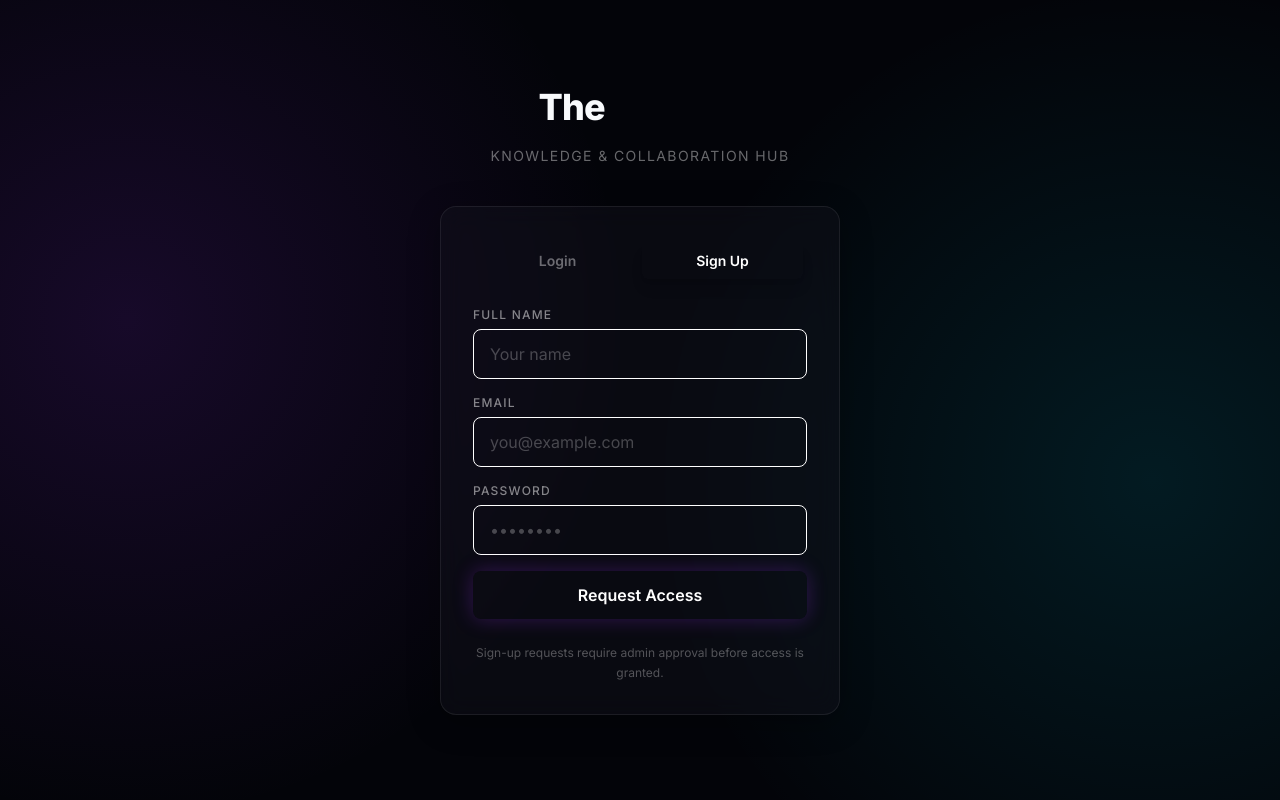
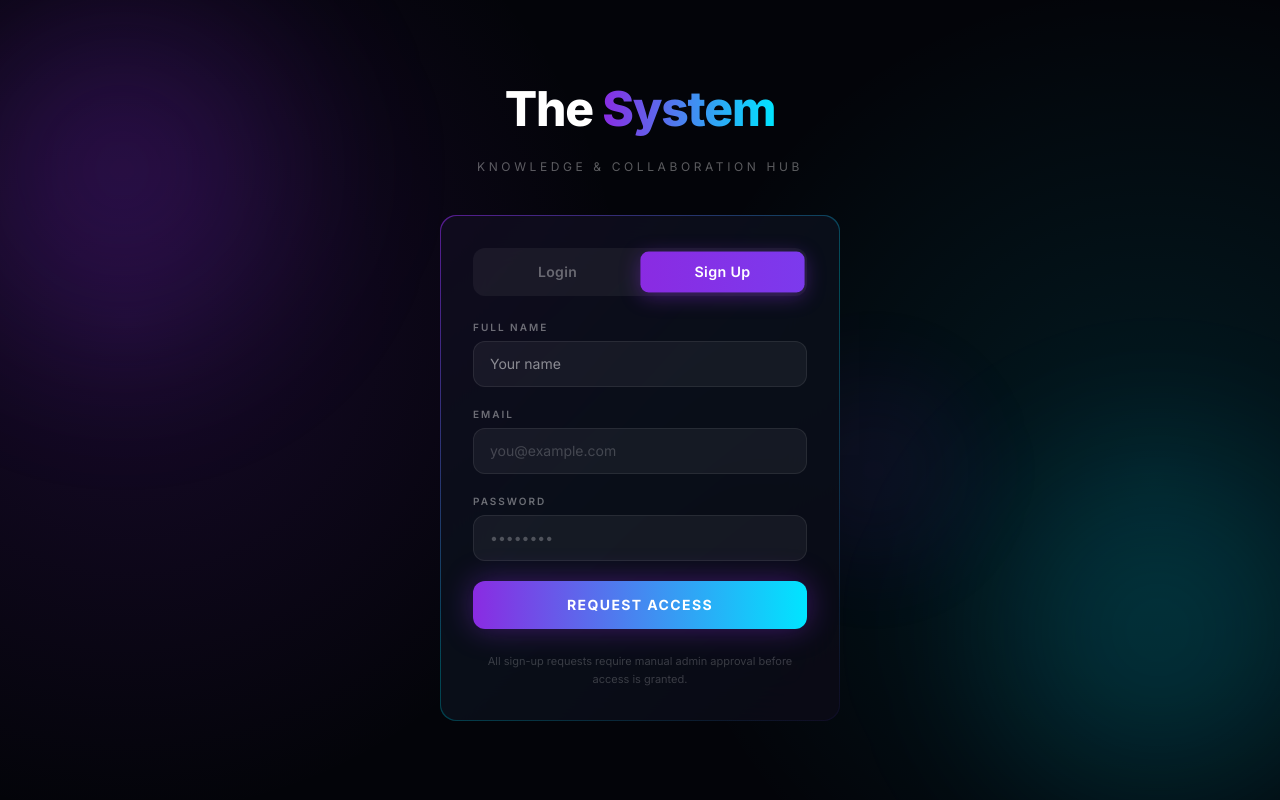
Before and after one commit to farhan86/The-System, a Next.js app in the folder web-app/: page / in a window 1280 px wide. Both pictures are taken after a click on the button "Sign Up". Built offline with nearby package versions, Linux system fonts and the light colour scheme.

Commit message:
Polish login page: gradient card border, animated field expansion, glow focus, vibrant button

```diff
--- a/web-app/src/app/page.tsx
+++ b/web-app/src/app/page.tsx
@@ -4,115 +4,200 @@ import { useState } from "react";
 export default function LoginPage() {
   const [mode, setMode] = useState<"login" | "signup">("login");
   const [loading, setLoading] = useState(false);
-  const [message, setMessage] = useState<string | null>(null);
+  const [message, setMessage] = useState<{ text: string; type: "success" | "info" } | null>(null);
 
   const handleSubmit = async (e: React.FormEvent<HTMLFormElement>) => {
     e.preventDefault();
     setLoading(true);
     setMessage(null);
-    const formData = new FormData(e.currentTarget);
-
+    await new Promise(r => setTimeout(r, 800));
     if (mode === "signup") {
-      // Signup: user is created with is_approved=false, pending admin review
-      setMessage("✅ Registration submitted! You'll receive access once approved by the admin.");
+      setMessage({ text: "Registration submitted! You'll receive access once approved by the admin.", type: "success" });
     } else {
-      // Login — will wire up to NextAuth signIn() in Phase 2
-      setMessage("🔐 Login integration coming in Phase 2.");
+      setMessage({ text: "Login integration will be wired in Phase 2.", type: "info" });
     }
     setLoading(false);
   };
 
   return (
     <div className="min-h-screen flex items-center justify-center relative overflow-hidden">
-      {/* Ambient glow orbs */}
-      <div className="absolute top-1/4 -left-40 w-96 h-96 rounded-full bg-[--color-primary] opacity-10 blur-3xl pointer-events-none" />
-      <div className="absolute bottom-1/4 -right-40 w-96 h-96 rounded-full bg-[--color-secondary] opacity-10 blur-3xl pointer-events-none" />
+
+      {/* Animated ambient background orbs */}
+      <div className="absolute top-[-10%] left-[-10%] w-[500px] h-[500px] rounded-full pointer-events-none"
+        style={{ background: "radial-gradient(circle, rgba(138,43,226,0.25) 0%, transparent 70%)", filter: "blur(60px)" }} />
+      <div className="absolute bottom-[-10%] right-[-10%] w-[500px] h-[500px] rounded-full pointer-events-none"
+        style={{ background: "radial-gradient(circle, rgba(0,229,255,0.18) 0%, transparent 70%)", filter: "blur(60px)" }} />
+      <div className="absolute top-[40%] right-[20%] w-[300px] h-[300px] rounded-full pointer-events-none"
+        style={{ background: "radial-gradient(circle, rgba(138,43,226,0.1) 0%, transparent 70%)", filter: "blur(40px)", animation: "pulse 4s ease-in-out infinite" }} />
 
       <div className="w-full max-w-md px-6 z-10">
-        {/* Logo */}
+
+        {/* Logo — force explicit colors to fix gradient rendering */}
         <div className="text-center mb-10">
-          <h1 className="text-4xl font-extrabold tracking-tight pb-2 leading-tight">
-            The <span className="text-transparent bg-clip-text bg-gradient-to-r from-[--color-primary] to-[--color-secondary]">System</span>
+          <h1 className="text-5xl font-extrabold tracking-tight pb-3 leading-tight">
+            <span className="text-white">The </span>
+            <span style={{ background: "linear-gradient(90deg, #8a2be2, #00e5ff)", WebkitBackgroundClip: "text", WebkitTextFillColor: "transparent", backgroundClip: "text" }}>
+              System
+            </span>
           </h1>
-          <p className="text-white/40 text-sm mt-2 tracking-widest uppercase">Knowledge & Collaboration Hub</p>
+          <p className="text-white/35 text-xs mt-2 tracking-[0.3em] uppercase">Knowledge & Collaboration Hub</p>
         </div>
 
-        {/* Card */}
-        <div className="glass-panel p-8 space-y-6">
+        {/* Card with glow border */}
+        <div className="relative rounded-2xl p-[1px] overflow-hidden"
+          style={{ background: "linear-gradient(135deg, rgba(138,43,226,0.6), rgba(0,229,255,0.3), rgba(138,43,226,0.1))" }}>
+          <div className="rounded-2xl p-8 space-y-6" style={{ background: "rgba(10, 10, 20, 0.92)", backdropFilter: "blur(24px)" }}>
+
             {/* Tab Toggle */}
-          <div className="flex rounded-lg bg-[--color-muted] p-1 gap-1">
+            <div className="flex rounded-xl p-1 gap-1" style={{ background: "rgba(255,255,255,0.05)" }}>
+              {(["login", "signup"] as const).map((tab) => (
                 <button
-              onClick={() => { setMode("login"); setMessage(null); }}
-              className={`flex-1 py-2 rounded-md text-sm font-semibold transition-all ${mode === "login" ? "bg-[--color-primary] text-white shadow-lg" : "text-white/40 hover:text-white"}`}
+                  key={tab}
+                  onClick={() => { setMode(tab); setMessage(null); }}
+                  className="flex-1 py-2.5 rounded-lg text-sm font-semibold tracking-wide transition-all duration-300 capitalize relative overflow-hidden"
+                  style={{
+                    background: mode === tab ? "linear-gradient(90deg, #8a2be2, #7c3aed)" : "transparent",
+                    color: mode === tab ? "#fff" : "rgba(255,255,255,0.35)",
+                    boxShadow: mode === tab ? "0 4px 20px rgba(138,43,226,0.4)" : "none",
+                    transform: mode === tab ? "scale(1.02)" : "scale(1)",
+                  }}
                 >
-              Login
+                  {tab === "login" ? "Login" : "Sign Up"}
                 </button>
-            <button
-              onClick={() => { setMode("signup"); setMessage(null); }}
-              className={`flex-1 py-2 rounded-md text-sm font-semibold transition-all ${mode === "signup" ? "bg-[--color-primary] text-white shadow-lg" : "text-white/40 hover:text-white"}`}
-            >
-              Sign Up
-            </button>
+              ))}
             </div>
 
-          <form onSubmit={handleSubmit} className="space-y-4">
-            {mode === "signup" && (
-              <div>
-                <label className="block text-xs font-medium text-white/50 mb-1.5 uppercase tracking-widest">Full Name</label>
+            {/* Form — animates when switching */}
+            <form onSubmit={handleSubmit} className="space-y-5" key={mode}>
+
+              {/* Name field fades in on signup */}
+              <div
+                style={{
+                  maxHeight: mode === "signup" ? "100px" : "0px",
+                  opacity: mode === "signup" ? 1 : 0,
+                  overflow: "hidden",
+                  transition: "max-height 0.4s cubic-bezier(0.4, 0, 0.2, 1), opacity 0.35s ease"
+                }}
+              >
+                <label className="block text-[10px] font-semibold text-white/40 mb-1.5 tracking-[0.2em] uppercase">Full Name</label>
                 <input
                   name="name"
                   type="text"
-                  required
+                  required={mode === "signup"}
                   placeholder="Your name"
-                  className="w-full bg-[--color-muted] border border-[--color-border] rounded-lg px-4 py-3 text-white placeholder-white/25 focus:outline-none focus:border-[--color-primary] transition-colors"
+                  className="w-full rounded-xl px-4 py-3 text-white text-sm outline-none transition-all duration-300"
+                  style={{
+                    background: "rgba(255,255,255,0.05)",
+                    border: "1px solid rgba(255,255,255,0.08)",
+                  }}
+                  onFocus={e => {
+                    e.target.style.border = "1px solid rgba(138,43,226,0.7)";
+                    e.target.style.boxShadow = "0 0 20px rgba(138,43,226,0.2)";
+                  }}
+                  onBlur={e => {
+                    e.target.style.border = "1px solid rgba(255,255,255,0.08)";
+                    e.target.style.boxShadow = "none";
+                  }}
                 />
               </div>
-            )}
 
+              {/* Email */}
               <div>
-              <label className="block text-xs font-medium text-white/50 mb-1.5 uppercase tracking-widest">Email</label>
+                <label className="block text-[10px] font-semibold text-white/40 mb-1.5 tracking-[0.2em] uppercase">Email</label>
                 <input
                   name="email"
                   type="email"
                   required
                   placeholder="you@example.com"
-                className="w-full bg-[--color-muted] border border-[--color-border] rounded-lg px-4 py-3 text-white placeholder-white/25 focus:outline-none focus:border-[--color-primary] transition-colors"
+                  className="w-full rounded-xl px-4 py-3 text-white text-sm outline-none transition-all duration-300 placeholder:text-white/20"
+                  style={{
+                    background: "rgba(255,255,255,0.05)",
+                    border: "1px solid rgba(255,255,255,0.08)",
+                  }}
+                  onFocus={e => {
+                    e.target.style.border = "1px solid rgba(138,43,226,0.7)";
+                    e.target.style.boxShadow = "0 0 20px rgba(138,43,226,0.2)";
+                  }}
+                  onBlur={e => {
+                    e.target.style.border = "1px solid rgba(255,255,255,0.08)";
+                    e.target.style.boxShadow = "none";
+                  }}
                 />
               </div>
 
+              {/* Password */}
               <div>
-              <label className="block text-xs font-medium text-white/50 mb-1.5 uppercase tracking-widest">Password</label>
+                <label className="block text-[10px] font-semibold text-white/40 mb-1.5 tracking-[0.2em] uppercase">Password</label>
                 <input
                   name="password"
                   type="password"
                   required
                   placeholder="••••••••"
-                className="w-full bg-[--color-muted] border border-[--color-border] rounded-lg px-4 py-3 text-white placeholder-white/25 focus:outline-none focus:border-[--color-primary] transition-colors"
+                  className="w-full rounded-xl px-4 py-3 text-white text-sm outline-none transition-all duration-300 placeholder:text-white/25"
+                  style={{
+                    background: "rgba(255,255,255,0.05)",
+                    border: "1px solid rgba(255,255,255,0.08)",
+                  }}
+                  onFocus={e => {
+                    e.target.style.border = "1px solid rgba(0,229,255,0.7)";
+                    e.target.style.boxShadow = "0 0 20px rgba(0,229,255,0.15)";
+                  }}
+                  onBlur={e => {
+                    e.target.style.border = "1px solid rgba(255,255,255,0.08)";
+                    e.target.style.boxShadow = "none";
+                  }}
                 />
               </div>
 
+              {/* Status message */}
               {message && (
-              <p className={`text-sm p-3 rounded-lg ${message.startsWith("✅") ? "bg-[--color-secondary]/10 text-[--color-secondary]" : "bg-[--color-primary]/10 text-[--color-primary]"}`}>
-                {message}
-              </p>
+                <div
+                  className="text-sm p-3.5 rounded-xl leading-relaxed"
+                  style={{
+                    background: message.type === "success" ? "rgba(0,229,255,0.08)" : "rgba(138,43,226,0.08)",
+                    border: `1px solid ${message.type === "success" ? "rgba(0,229,255,0.3)" : "rgba(138,43,226,0.3)"}`,
+                    color: message.type === "success" ? "#00e5ff" : "#b57aff",
+                  }}
+                >
+                  {message.type === "success" ? "✅ " : "🔐 "}{message.text}
+                </div>
               )}
 
+              {/* Submit Button */}
               <button
                 type="submit"
                 disabled={loading}
-              className="w-full py-3 rounded-lg font-semibold text-white bg-gradient-to-r from-[--color-primary] to-[--color-secondary] hover:opacity-90 active:scale-95 transition-all shadow-[0_0_20px_rgba(138,43,226,0.3)] disabled:opacity-50"
+                className="w-full py-3.5 rounded-xl font-bold text-white text-sm tracking-widest uppercase relative overflow-hidden transition-all duration-300 disabled:opacity-50"
+                style={{
+                  background: "linear-gradient(90deg, #8a2be2, #00e5ff)",
+                  boxShadow: "0 0 30px rgba(138,43,226,0.4)",
+                }}
+                onMouseEnter={e => {
+                  (e.currentTarget as HTMLButtonElement).style.boxShadow = "0 0 50px rgba(138,43,226,0.7), 0 0 20px rgba(0,229,255,0.3)";
+                  (e.currentTarget as HTMLButtonElement).style.transform = "translateY(-1px) scale(1.01)";
+                }}
+                onMouseLeave={e => {
+                  (e.currentTarget as HTMLButtonElement).style.boxShadow = "0 0 30px rgba(138,43,226,0.4)";
+                  (e.currentTarget as HTMLButtonElement).style.transform = "translateY(0) scale(1)";
+                }}
               >
-              {loading ? "Processing..." : mode === "login" ? "Enter The System" : "Request Access"}
+                {loading ? (
+                  <span className="flex items-center justify-center gap-2">
+                    <span className="w-4 h-4 border-2 border-white/30 border-t-white rounded-full animate-spin" />
+                    Processing...
+                  </span>
+                ) : mode === "login" ? "Enter The System" : "Request Access"}
               </button>
             </form>
 
             {mode === "signup" && (
-            <p className="text-xs text-white/30 text-center leading-relaxed">
-              Sign-up requests require admin approval before access is granted.
+              <p className="text-[11px] text-white/20 text-center leading-relaxed">
+                All sign-up requests require manual admin approval before access is granted.
               </p>
             )}
           </div>
         </div>
       </div>
+    </div>
   );
 }
```
Lines whose indentation alone changed are shown as unchanged.
